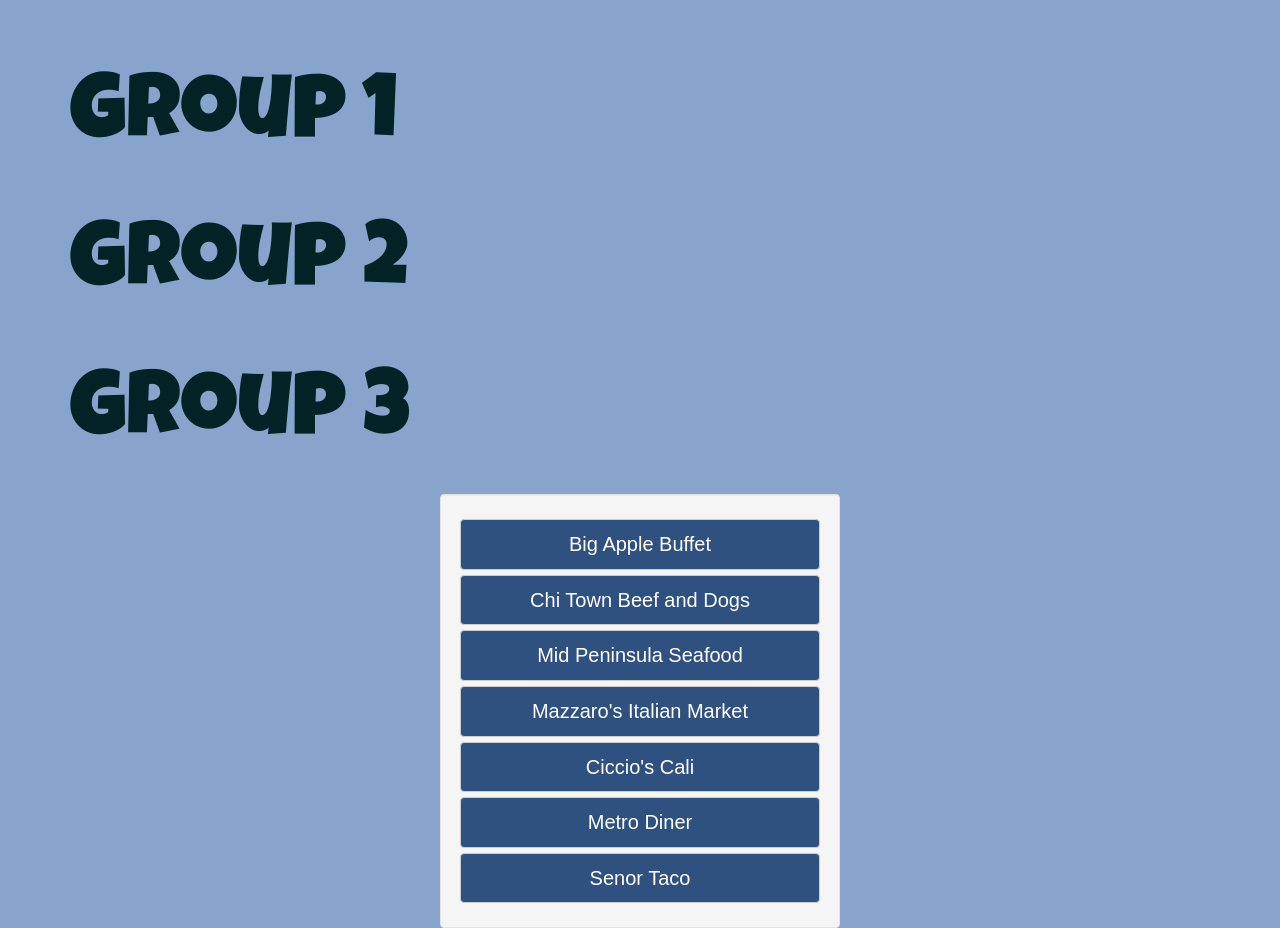
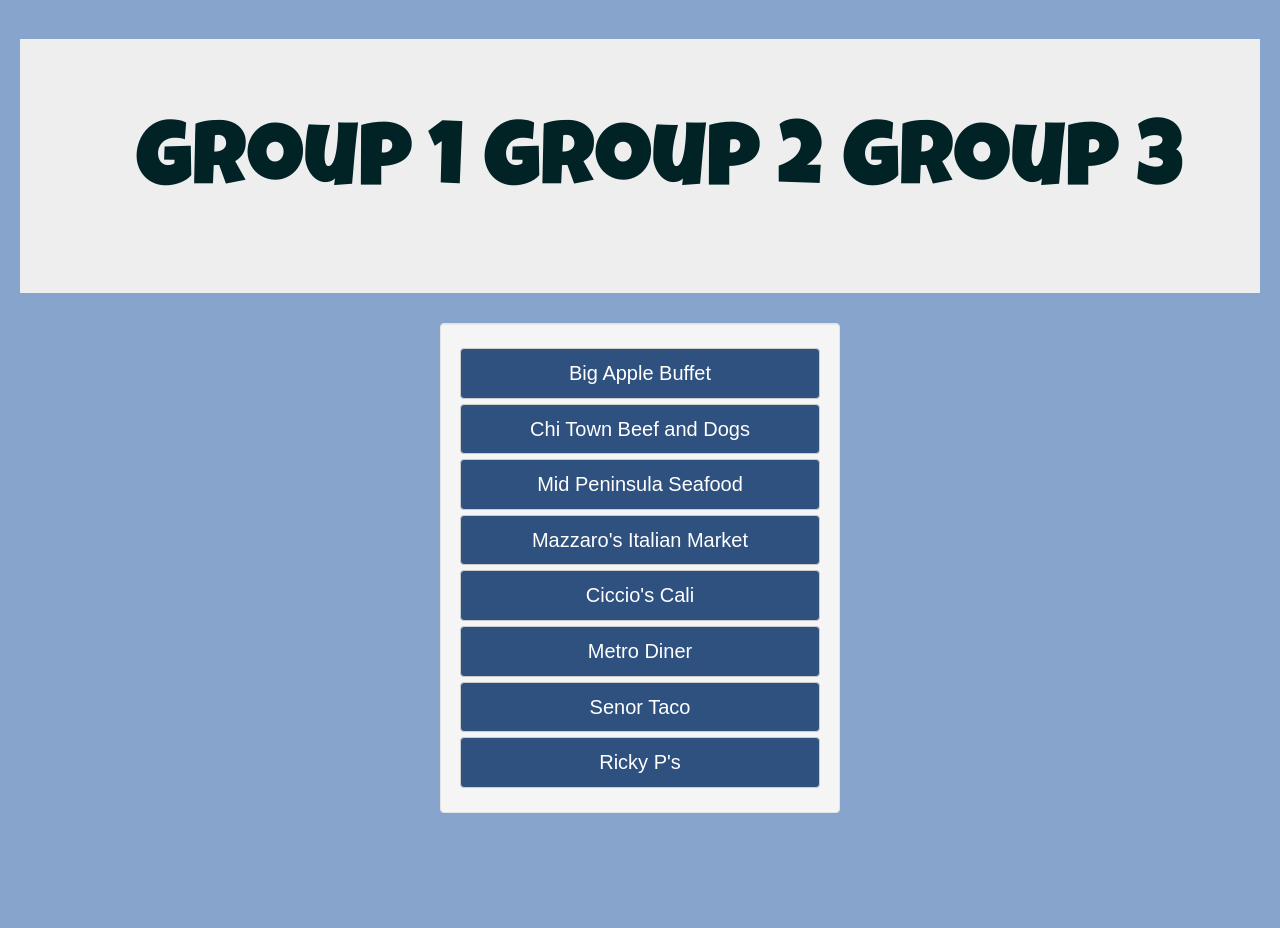
Before and after one commit to bdog72/food-dot-com, a React app: page /restaurants3 in a window 1280 px wide. Shown: the part 347-1275 px from the top of the page. After the commit the page ends 1160 px from the top, so only its background shows below. Built offline with nearby package versions, Linux system fonts and the light colour scheme.

Commit message:
added a new restaurant

```diff
--- a/src/components/Group3.js
+++ b/src/components/Group3.js
@@ -28,6 +28,9 @@ export default class Group3 extends Component {
         <a href='http://www.senortacomexicanrestaurant.com'>
           <Button className='butt' block>Senor Taco</Button>
         </a>
+        <a href='http://www.rickyps.com'>
+          <Button className='butt' block>Ricky P's</Button>
+        </a>
       </div>
     </div>
   }
--- a/src/components/ReactRouter.js
+++ b/src/components/ReactRouter.js
@@ -2,7 +2,7 @@ import React, { Component } from 'react'
 import Group1 from './Group1'
 import Group2 from './Group2'
 import Group3 from './Group3'
-
+import { Jumbotron } from 'react-bootstrap'
 import { BrowserRouter as Router, Route, Link } from 'react-router-dom'
 
 const restaurants1 = () => (
@@ -25,11 +25,14 @@ const restaurants3 = () => (
 const BasicExample = () => (
   <Router>
     <div>
-      <ul>
-        <li><Link to='/'><h2>Group 1</h2></Link></li>
-        <li><Link to='/restaurants2'><h2>Group 2</h2></Link></li>
-        <li><Link to='/restaurants3'><h2>Group 3</h2></Link></li>
-      </ul>
+      <Jumbotron>
+        <ul>
+          <li><Link to='/'><h2>Group 1</h2></Link></li>
+          <li><Link to='/restaurants2'><h2>Group 2</h2></Link></li>
+          <li><Link to='/restaurants3'><h2>Group 3</h2></Link></li>
+        </ul>
+      </Jumbotron>
+
       {/* <hr /> */}
       <Route exact path='/' component={restaurants1} />
       <Route path='/restaurants2' component={restaurants2} />
--- a/src/styles/screen.scss
+++ b/src/styles/screen.scss
@@ -40,7 +40,7 @@ ul {
   list-style: none;
   display: flex;
   justify-content: center;
-  flex-direction: column;
+  // flex-direction: column;
 
   li {
     padding: 10px;
```
